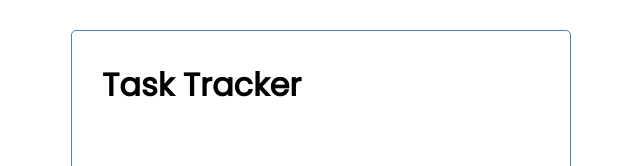
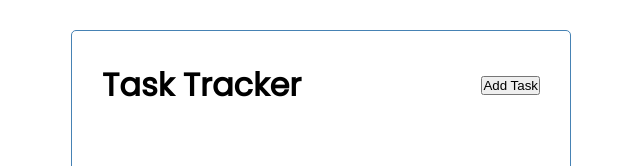
Before and after one commit to dstearle/vue-crash-course, a Vue app: page / in a window 1280 px wide. Shown: the top 166 px of the page, without its empty margins (319-959 px from the left). Built offline with nearby package versions, Linux system fonts and the light colour scheme.

Commit message:
Imported in the new Button component into the Header

```diff
--- a/src/components/Button.vue
+++ b/src/components/Button.vue
@@ -8,7 +8,7 @@
 
     export default {
 
-        name: Button,
+        name: 'Button',
 
     }
 
--- a/src/components/Header.vue
+++ b/src/components/Header.vue
@@ -2,7 +2,11 @@
 
     <header>
 
+        <!-- Title -->
         <h1>{{ title }}</h1>
+
+        <!-- Add Task Button -->
+        <Button />
 
     </header>
 
@@ -10,9 +14,17 @@
 
 <script>
 
+    import Button from './Button';
+
     export default {
 
         name: 'Header',
+
+        components: {
+
+            Button,
+
+        },
 
         props: {
 
```
